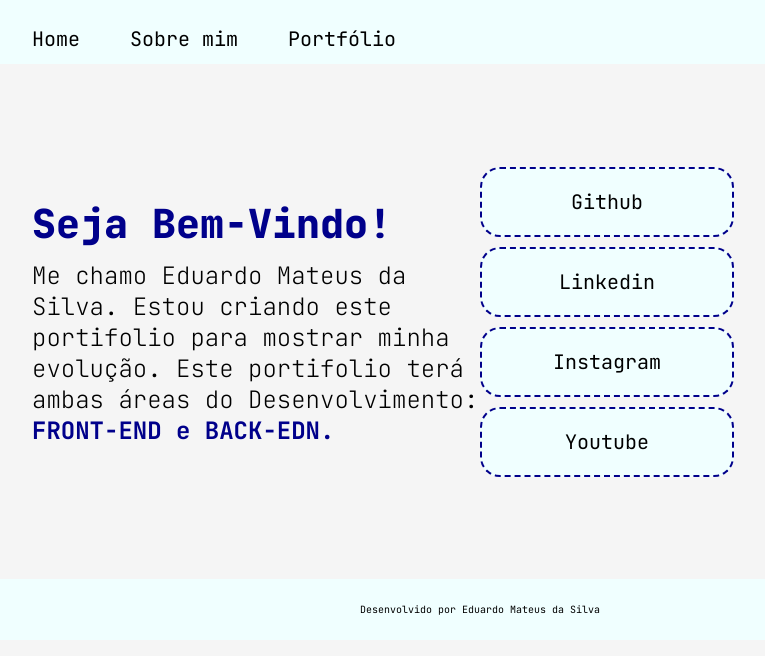
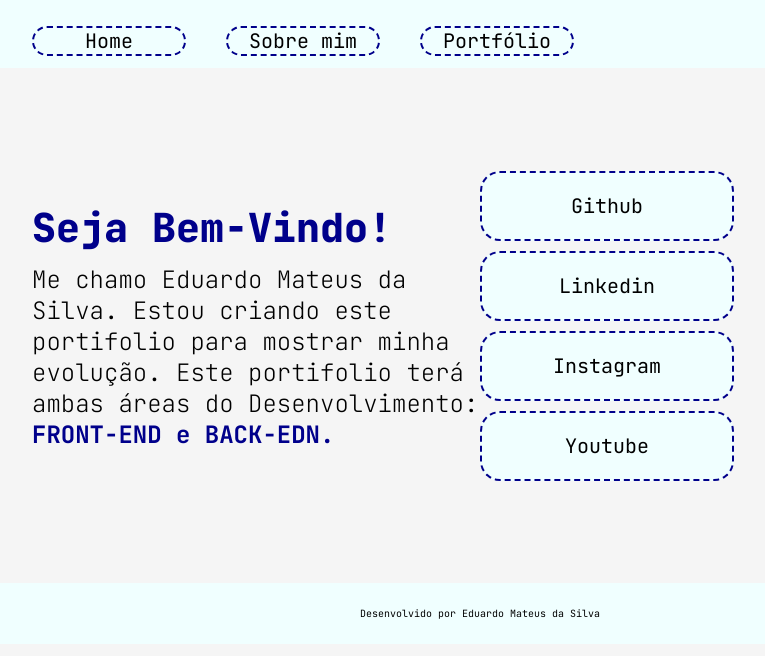
Before and after one commit to Eduardo-Silva-Mateus/Portfolio-Eduardo-Mateus-Silva, a plain HTML site: page index.html in a window 1280 px wide. Shown: the whole page, without its empty margins (160-925 px from the left). Drawn offline with Linux system fonts and the light colour scheme.

Commit message:
Estilização dos botões

```diff
--- a/style/style-about.css
+++ b/style/style-about.css
@@ -5,15 +5,11 @@
     margin:0;
     padding: 0;
 }
-.cabecalho{
-    background-color: azure;
-    padding: 2% 0% 1% 15%;
-
-}
 .cabecalho_menu{
     background-color: azure;
     display: flex;
-    gap: 50px;
+    gap: 40px;
+    border: 15px;
 }
 .cabecalho_menu_link{
     background-color: azure;
@@ -22,8 +18,22 @@
     font-weight: 400;
     color: black;
     text-decoration: none;
+    width: 150px;
+    border: 2px;
+    border-style: dashed;
+    border-color: darkblue;
+    border-radius: 20px;
+    display: flex;
+    justify-content: center;
 }
-
+.cabecalho_menu_link:hover{
+    background-color: rgb(213, 232, 232);
+    width: 150px;
+    border: 2px;
+    border-style: groove;
+    border-color: darkblue;
+    border-radius: 20px;
+}
 .rodape{
     color: black;
     background-color: azure;
--- a/style/style-index.css
+++ b/style/style-index.css
@@ -13,7 +13,8 @@
 .cabecalho_menu{
     background-color: azure;
     display: flex;
-    gap: 50px;
+    gap: 40px;
+    border: 15px;
 }
 .cabecalho_menu_link{
     background-color: azure;
@@ -22,6 +23,21 @@
     font-weight: 400;
     color: black;
     text-decoration: none;
+    width: 150px;
+    border: 2px;
+    border-style: dashed;
+    border-color: darkblue;
+    border-radius: 20px;
+    display: flex;
+    justify-content: center;
+}
+.cabecalho_menu_link:hover{
+    background-color: rgb(213, 232, 232);
+    width: 150px;
+    border: 2px;
+    border-style: groove;
+    border-color: darkblue;
+    border-radius: 20px;
 }
 .corpo{
     box-sizing: border-box;
@@ -75,6 +91,14 @@
     font-family: "JetBrains Mono", monospace;
     font-size: 20px;
 }
+.links_links:hover{
+    background-color: rgb(213, 232, 232);
+    width: 250px;
+    border: 2px;
+    border-style: groove;
+    border-color: darkblue;
+    border-radius: 20px;
+}
 
 .rodape{
   color: black;
```
